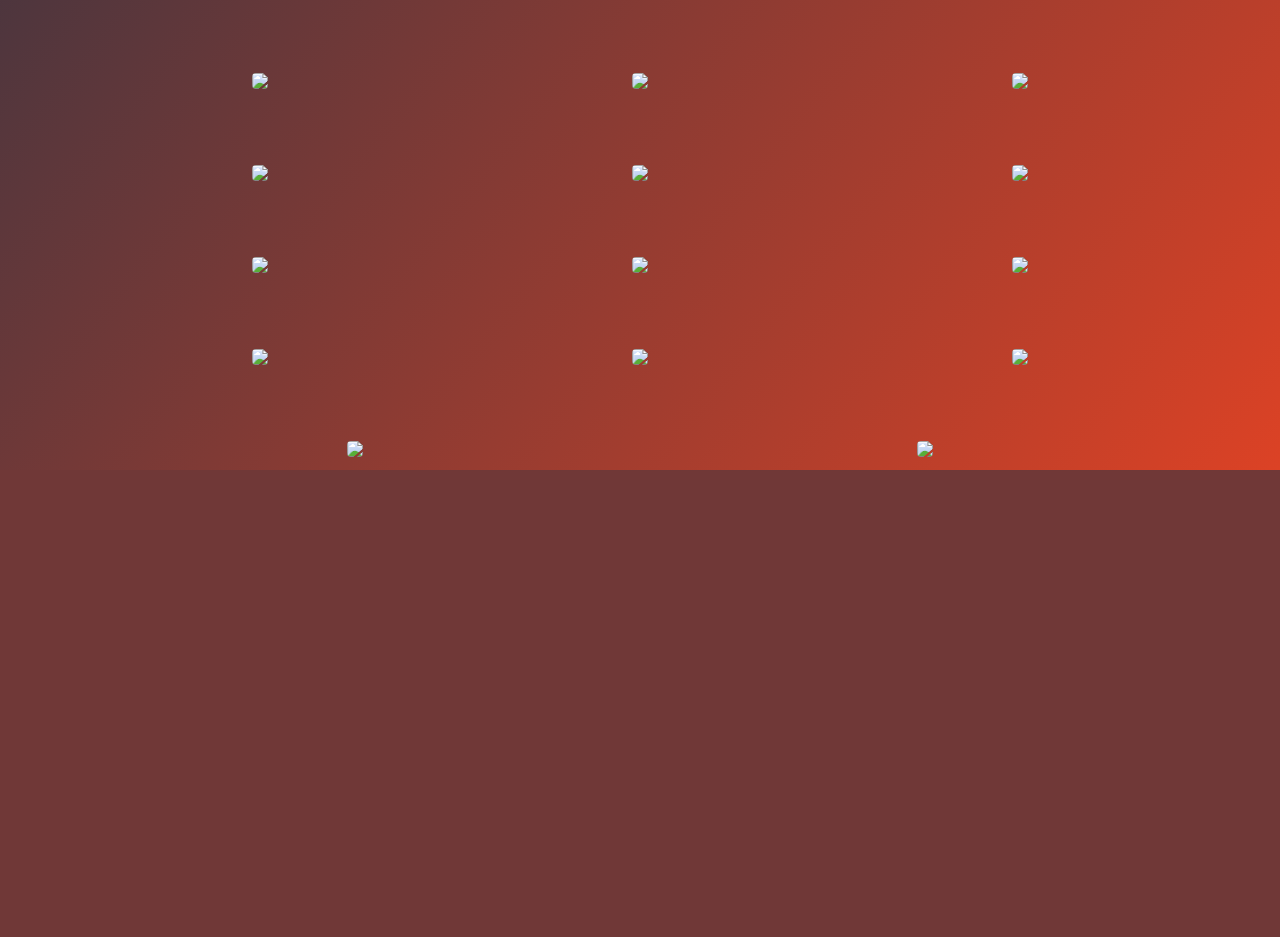
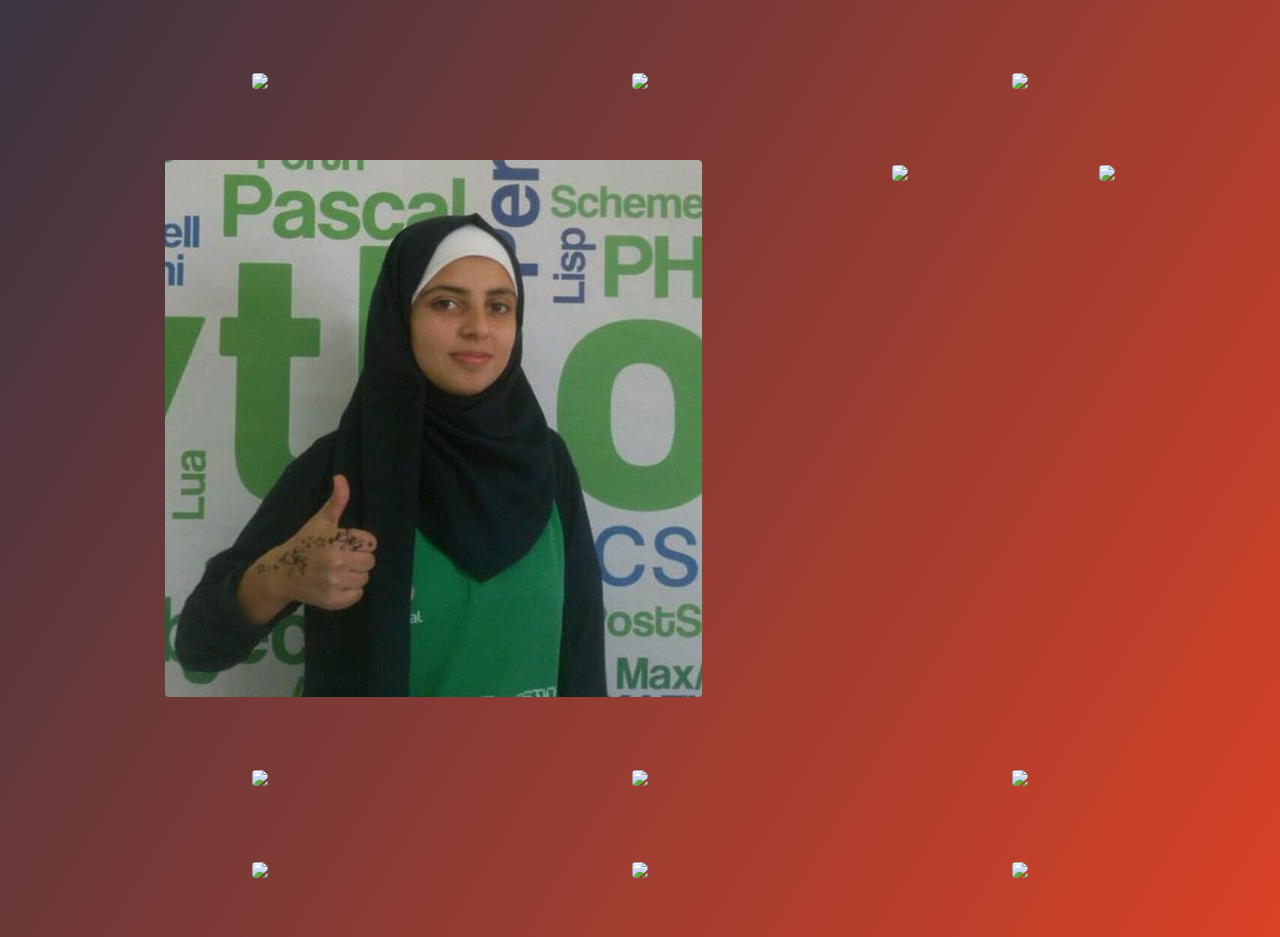
Before and after one commit to HatemSaadallah/CodeforPaletineYearBook2018, a Flask app: page /yearOne in a window 1280 px wide. Shown: the part 1115-2052 px from the top of the page. Before the commit the page ends 1585 px from the top, so only its background shows below. Run offline with Flask 2, Linux system fonts and the light colour scheme; some libraries are stand-ins or nearby versions.

Commit message:
fedaa and maram

```diff
--- a/templates/y1_page.html
+++ b/templates/y1_page.html
@@ -80,19 +80,19 @@
 			<a class="button" href="#popup10"><img class="rounded" src='http://via.placeholder.com/200x250'></a>
 		</div>
 		<div class="row students-raw">
-			<a class="button" href="#popup1"><img class="rounded" src='http://via.placeholder.com/200x250'></a>
-			<a class="button" href="#popup1"><img class="rounded" src='http://via.placeholder.com/200x250'></a>
-			<a class="button" href="#popup1"><img class="rounded" src='http://via.placeholder.com/200x250'></a>
+			<a class="button" href="#popup12"><img class="rounded" src='../static/Images/maram.jpg'></a>
+			<a class="button" href="#popup13"><img class="rounded" src='http://via.placeholder.com/200x250'></a>
+			<a class="button" href="#popup14"><img class="rounded" src='http://via.placeholder.com/200x250'></a>
 		</div>
 		<div class="row students-raw">
-			<a class="button" href="#popup1"><img class="rounded" src='http://via.placeholder.com/200x250'></a>
-			<a class="button" href="#popup1"><img class="rounded" src='http://via.placeholder.com/200x250'></a>
-			<a class="button" href="#popup1"><img class="rounded" src='http://via.placeholder.com/200x250'></a>
+			<a class="button" href="#popup15"><img class="rounded" src='http://via.placeholder.com/200x250'></a>
+			<a class="button" href="#popup16"><img class="rounded" src='http://via.placeholder.com/200x250'></a>
+			<a class="button" href="#popup17"><img class="rounded" src='http://via.placeholder.com/200x250'></a>
 		</div>
 		<div class="row students-raw">
-			<a class="button" href="#popup1"><img class="rounded" src='http://via.placeholder.com/200x250'></a>
-			<a class="button" href="#popup1"><img class="rounded" src='http://via.placeholder.com/200x250'></a>
-			<a class="button" href="#popup1"><img class="rounded" src='http://via.placeholder.com/200x250'></a>
+			<a class="button" href="#popup18"><img class="rounded" src='http://via.placeholder.com/200x250'></a>
+			<a class="button" href="#popup19"><img class="rounded" src='http://via.placeholder.com/200x250'></a>
+			<a class="button" href="#popup20"><img class="rounded" src='http://via.placeholder.com/200x250'></a>
 		</div>
 		<div class="row students-raw">
 			<a class="button" href="#popup1"><img class="rounded" src='http://via.placeholder.com/200x250'></a>
```
Also changed, not shown: static/Images/fedaa.jpg (added), static/Images/maram.jpg (added).
